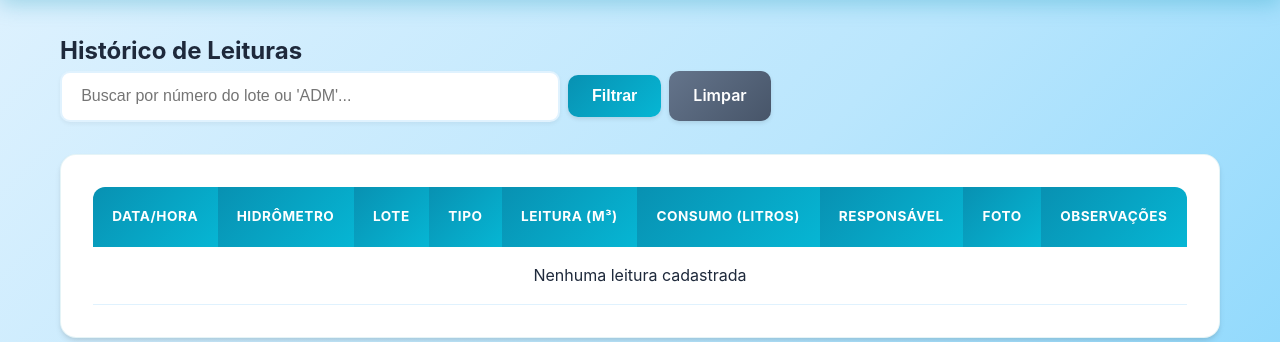
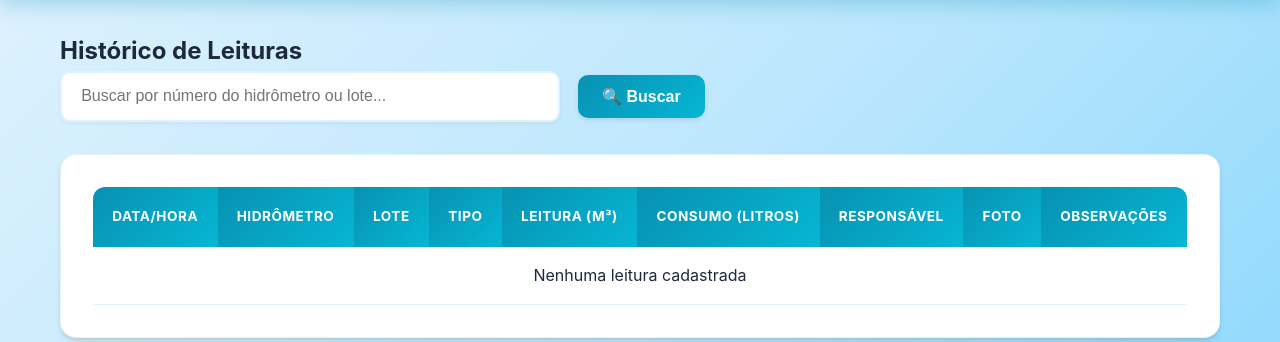
Before and after one commit to thiagopecli/controle-de-consumo-de-agua, a Django app: page /leituras/ in a window 1280 px wide. Shown: the part 84-426 px from the top of the page. Run offline with Django 5.2, Linux system fonts and the light colour scheme; data that the repository does not hold is empty.

Commit message:
fix/aperfeicoando filtros

```diff
--- a/consumo/views.py
+++ b/consumo/views.py
@@ -1,6 +1,6 @@
 from django.shortcuts import render, get_object_or_404
 from django.utils import timezone
-from django.db.models import Sum, Avg, Max, Min, Count, Q
+from django.db.models import Sum, Avg, Max, Min, Count, Q, Case, When, Value, IntegerField
 from django.http import HttpResponse
 from rest_framework import viewsets, filters, status
 from rest_framework.decorators import action
@@ -254,15 +254,34 @@ def listar_hidrometros(request):
 
     agora = timezone.localtime(timezone.now())
     hoje = agora.date()
+
+    # Query base
     hidrometros_list = (
         Hidrometro.objects.filter(ativo=True)
         .select_related('lote')
         .annotate(
             leituras_hoje=Count('leituras', filter=Q(leituras__data_leitura__date=hoje)),
             ultima_leitura=Max('leituras__data_leitura'),
+            # Cria um campo de ordenação: administração = 0, residencial = 1
+            ordem_tipo=Case(
+                When(lote__tipo='administracao', then=Value(0)),
+                default=Value(1),
+                output_field=IntegerField()
+            )
         )
-        .order_by('numero')
     )
+
+    # Filtro de busca
+    search_query = request.GET.get('search', '').strip()
+    if search_query:
+        # Busca por número do hidrômetro OU número do lote
+        hidrometros_list = hidrometros_list.filter(
+            Q(numero__icontains=search_query) |
+            Q(lote__numero__icontains=search_query)
+        )
+
+    # Ordena: primeiro administração (ordem_tipo=0), depois residenciais (ordem_tipo=1), ambos por número crescente
+    hidrometros_list = hidrometros_list.order_by('ordem_tipo', 'numero')
 
     # Paginação: 50 hidrômetros por página
     paginator = Paginator(hidrometros_list, 50)
@@ -271,6 +290,7 @@ def listar_hidrometros(request):
 
     context = {
         'hidrometros': hidrometros,
+        'search_query': search_query,
     }
 
     return render(request, 'consumo/listar_hidrometros.html', context)
@@ -280,23 +300,23 @@ def listar_leituras(request):
     """Lista todas as leituras com paginação"""
     from django.core.paginator import Paginator
 
+    # Query base
     leituras_list = (
         Leitura.objects.all()
         .select_related('hidrometro__lote')
         .order_by('-data_leitura')
     )
 
-    # Filtro por lote (servidor): ainda paginando em 50 por página
-    lote_filtro = request.GET.get('lote', '').strip()
-    if lote_filtro:
-        if lote_filtro.lower() == 'adm':
-            # Filtrar todos os lotes de administração
-            leituras_list = leituras_list.filter(hidrometro__lote__tipo='administracao')
-        else:
-            # Filtro por número de lote específico (inclui possíveis valores como 'ADM-22')
-            leituras_list = leituras_list.filter(hidrometro__lote__numero=lote_filtro)
-
-    # Paginação: 50 leituras por página (sempre)
+    # Filtro de busca
+    search_query = request.GET.get('search', '').strip()
+    if search_query:
+        # Busca por número do hidrômetro OU número do lote
+        leituras_list = leituras_list.filter(
+            Q(hidrometro__numero__icontains=search_query) |
+            Q(hidrometro__lote__numero__icontains=search_query)
+        )
+
+    # Paginação: 50 leituras por página
     paginator = Paginator(leituras_list, 50)
     page_number = request.GET.get('page', 1)
     leituras = paginator.get_page(page_number)
@@ -305,7 +325,7 @@ def listar_leituras(request):
     context = {
         'leituras': leituras,
         'total_leituras': total_leituras,
-        'lote_filtro': lote_filtro,
+        'search_query': search_query,
     }
 
     return render(request, 'consumo/listar_leituras.html', context)
--- a/static/css/style.css
+++ b/static/css/style.css
@@ -595,8 +595,16 @@ body {
     margin-bottom: 2rem;
 }
 
+.search-form {
+    display: flex;
+    align-items: center;
+    gap: 0.5rem;
+    flex-wrap: wrap;
+}
+
 .search-input {
-    width: 100%;
+    flex: 1;
+    min-width: 300px;
     max-width: 500px;
     padding: 0.9rem 1.2rem;
     border: 2px solid var(--border-color);
--- a/templates/consumo/listar_leituras.html
+++ b/templates/consumo/listar_leituras.html
@@ -7,11 +7,21 @@
 <div class="leituras-page">
     <h2>Histórico de Leituras</h2>
 
-    <form method="get" class="search-box" style="display:flex; gap:0.5rem; align-items:center;">
-        <input type="text" id="searchInput" name="lote" value="{{ lote_filtro }}" placeholder="Buscar por número do lote ou 'ADM'..." class="search-input">
-        <button type="submit" class="btn btn-primary">Filtrar</button>
-        <a href="?" class="btn btn-secondary">Limpar</a>
-    </form>
+    <div class="search-box">
+        <form method="get" action="{% url 'consumo:listar_leituras' %}" class="search-form">
+            <input type="text" name="search" id="searchInput" placeholder="Buscar por número do hidrômetro ou lote..." class="search-input" value="{{ search_query }}">
+            <button type="submit" class="btn btn-primary" style="margin-left: 10px;">🔍 Buscar</button>
+            {% if search_query %}
+            <a href="{% url 'consumo:listar_leituras' %}" class="btn btn-secondary" style="margin-left: 10px;">✖ Limpar</a>
+            {% endif %}
+        </form>
+    </div>
+
+    {% if search_query %}
+    <div class="info-box" style="margin-top: 1rem; background-color: #e3f2fd;">
+        <p><strong>Buscando por:</strong> "{{ search_query }}" - Encontrados {{ leituras.paginator.count }} resultado(s)</p>
+    </div>
+    {% endif %}
 
     <div class="table-container">
         <table class="data-table" id="leiturasTable">
@@ -74,8 +84,8 @@
     {% if leituras.has_other_pages %}
     <div style="margin-top: 2rem; display: flex; justify-content: center; align-items: center; gap: 1rem;">
         {% if leituras.has_previous %}
-            <a href="?page=1{% if lote_filtro %}&lote={{ lote_filtro }}{% endif %}" class="btn btn-secondary">« Primeira</a>
-            <a href="?page={{ leituras.previous_page_number }}{% if lote_filtro %}&lote={{ lote_filtro }}{% endif %}" class="btn btn-secondary">‹ Anterior</a>
+            <a href="?page=1{% if search_query %}&search={{ search_query }}{% endif %}" class="btn btn-secondary">« Primeira</a>
+            <a href="?page={{ leituras.previous_page_number }}{% if search_query %}&search={{ search_query }}{% endif %}" class="btn btn-secondary">‹ Anterior</a>
         {% endif %}
 
         <span style="padding: 0.5rem 1rem; background: white; border-radius: 5px; font-weight: 600;">
@@ -83,15 +93,15 @@
         </span>
 
         {% if leituras.has_next %}
-            <a href="?page={{ leituras.next_page_number }}{% if lote_filtro %}&lote={{ lote_filtro }}{% endif %}" class="btn btn-secondary">Próxima ›</a>
-            <a href="?page={{ leituras.paginator.num_pages }}{% if lote_filtro %}&lote={{ lote_filtro }}{% endif %}" class="btn btn-secondary">Última »</a>
+            <a href="?page={{ leituras.next_page_number }}{% if search_query %}&search={{ search_query }}{% endif %}" class="btn btn-secondary">Próxima ›</a>
+            <a href="?page={{ leituras.paginator.num_pages }}{% if search_query %}&search={{ search_query }}{% endif %}" class="btn btn-secondary">Última »</a>
         {% endif %}
     </div>
     {% endif %}
 
     <div class="info-box" style="margin-top: 2rem;">
         <h3>ℹ️ Informações</h3>
-        <p><strong>Total de Leituras{% if lote_filtro %} (Lote {{ lote_filtro }}){% endif %}:</strong> {{ leituras.paginator.count|default:0 }}</p>
+        <p><strong>Total de Leituras:</strong> {{ leituras.paginator.count|default:0 }}</p>
         <p><strong>Exibindo:</strong> {{ leituras.start_index|default:0 }} - {{ leituras.end_index|default:0 }} de {{ leituras.paginator.count|default:0 }} leituras</p>
         <p>As leituras são ordenadas da mais recente para a mais antiga.</p>
     </div>
@@ -100,12 +110,14 @@
 <script>
 document.addEventListener('DOMContentLoaded', function() {
     const searchInput = document.getElementById('searchInput');
-    if (searchInput) {
-        // Submete o formulário ao pressionar Enter
-        searchInput.addEventListener('keydown', function(e) {
+    const form = searchInput ? searchInput.closest('form') : null;
+
+    // Permite busca ao pressionar Enter
+    if (searchInput && form) {
+        searchInput.addEventListener('keypress', function(e) {
             if (e.key === 'Enter') {
                 e.preventDefault();
-                this.form.submit();
+                form.submit();
             }
         });
     }
```
Also changed, not shown: templates/consumo/listar_hidrometros.html (+24 -40 lines).
